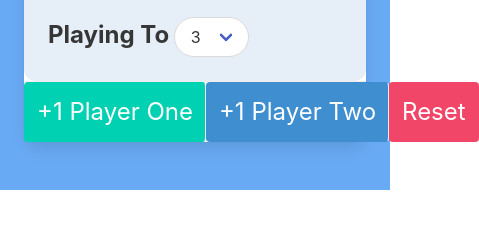
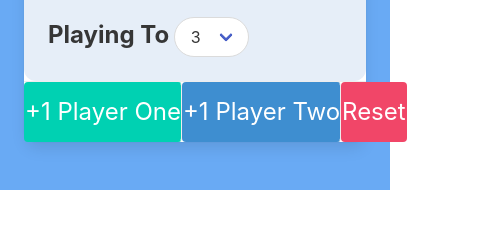
Before and after one commit to rohitPandey469/developerPortfolio, a plain HTML site: page templates/pingPong/pingpong.html in a window 390 px wide. Shown: the part 402-630 px from the top of the page, 479 px wide, since content can reach past the window. Drawn offline with nearby package versions, Linux system fonts and the light colour scheme.

Commit message:
commited

```diff
--- a/templates/pingPong/pingpong.html
+++ b/templates/pingPong/pingpong.html
@@ -33,6 +33,12 @@
         .card-footer{
             display:flex;
             flex-direction: row;
+            /* font-size: 0.5rem; */
+        }
+        .card-footer button{
+            padding:0 0;
+            /* margin:0; */
+            font-size: 2px;
         }
     }
 
```
